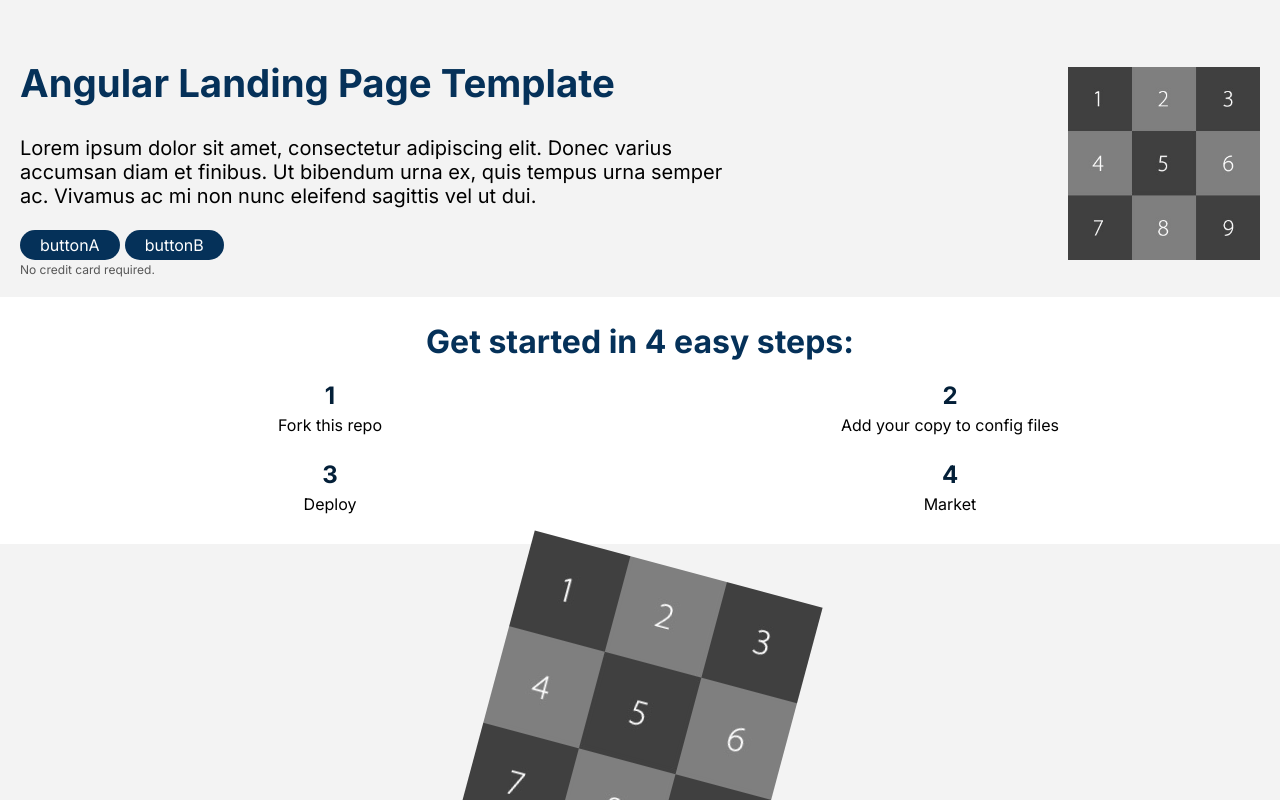
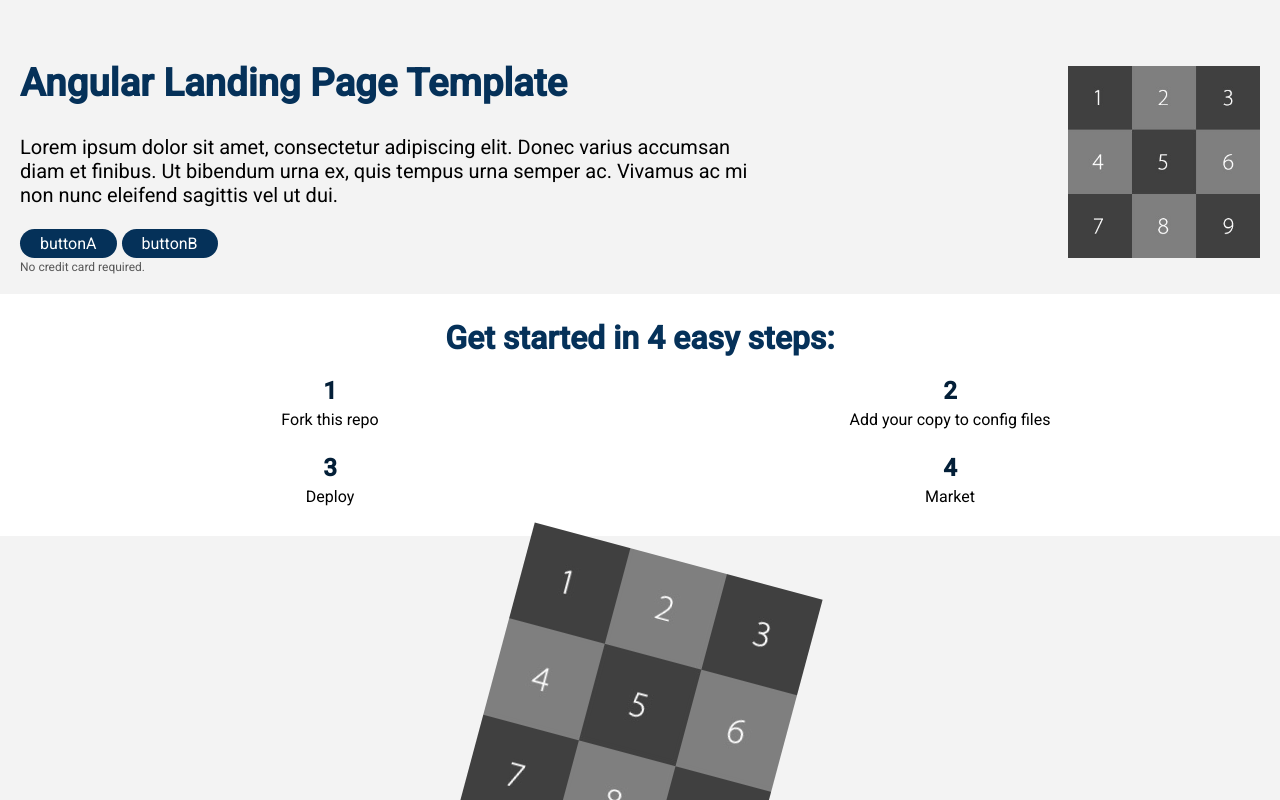
Before and after one commit to MikeQDev/angular-landing-page-template, an Angular app: page / in a window 1280 px wide. Shown: the top 800 px of the page. Built offline with nearby package versions, Linux system fonts and the light colour scheme.

Commit message:
use roboto fontfamily instead of inter, hide body x-overflow

```diff
--- a/src/index.html
+++ b/src/index.html
@@ -8,9 +8,11 @@
     <base href="/" />
     <meta name="viewport" content="width=device-width, initial-scale=1" />
     <link rel="icon" type="image/x-icon" href="favicon.ico" />
+    <!--<link rel="stylesheet"
+    href="https://fonts.googleapis.com/css?family=Inter:100,200,300,400,500,600,700,800,900&display=swap" /> -->
     <link
+      href="https://fonts.googleapis.com/css?family=Roboto:300,400,500&display=swap"
       rel="stylesheet"
-      href="https://fonts.googleapis.com/css?family=Inter:100,200,300,400,500,600,700,800,900&display=swap"
     />
   </head>
 
--- a/src/styles.scss
+++ b/src/styles.scss
@@ -7,9 +7,12 @@ h4,
 h5,
 h6,
 a {
-  font-family: Inter, sans-serif;
+  // font-family: Inter, sans-serif;
+  font-family: Roboto, -apple-system, BlinkMacSystemFont, helvetica neue,
+    segoe ui, oxygen, ubuntu, cantarell, open sans, sans-serif;
 }
 
 body {
   margin: 0;
+  overflow-x: hidden;
 }
```
